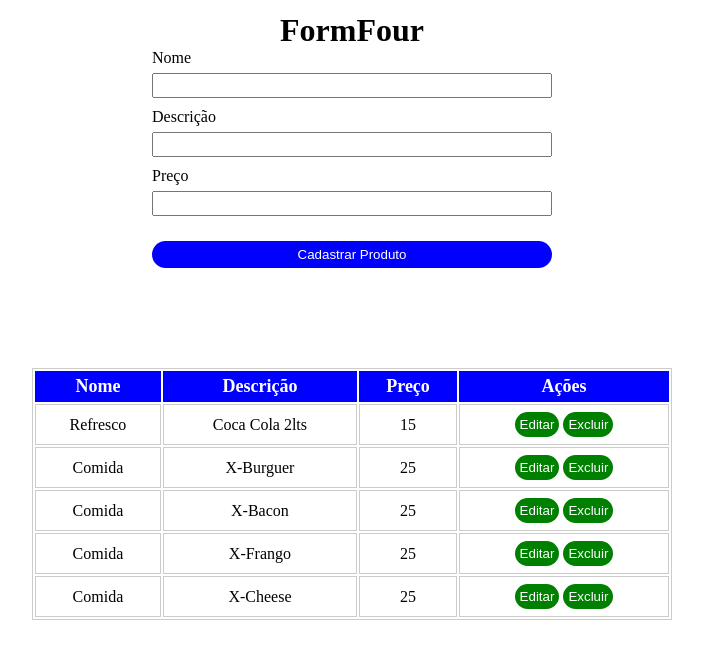
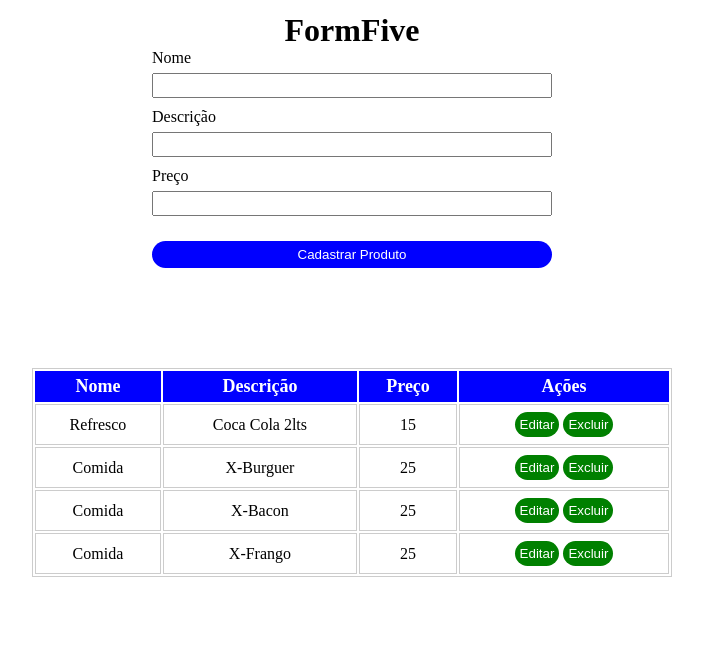
Before and after one commit to GabrielProjec/FormLive, a React (Vite) app: page / in a window 1280 px wide. Shown: the top 656 px of the page, without its empty margins (288-991 px from the left). Built offline with nearby package versions, Linux system fonts and the light colour scheme; data requests are answered from the project's data file.

Commit message:
pageFormFive

```diff
--- a/db.json
+++ b/db.json
@@ -23,12 +23,6 @@
       "nome": "Comida",
       "descricao": "X-Frango",
       "preco": "25"
-    },
-    {
-      "id": "cbe7",
-      "nome": "Comida",
-      "descricao": "X-Cheese",
-      "preco": "25"
     }
   ]
 }
--- a/src/App.tsx
+++ b/src/App.tsx
@@ -1,9 +1,9 @@
-import FormFour from "./components/FormFour"
+import FormFive from "./components/FormFive"
 
 function App() {
   return (
     <>
-      <FormFour />
+      <FormFive />
     </>
   )
 }
--- /dev/null
+++ b/src/components/FormFive/index.tsx
@@ -0,0 +1,241 @@
+import { useState, useEffect } from 'react';
+import { useForm } from 'react-hook-form'
+import {z} from 'zod'
+import {zodResolver} from '@hookform/resolvers/zod'
+import './styles.css'
+
+// CONFIG
+import api from '../../config/api';
+
+// COMPONENT
+import Loading from '../Loading/Loading';
+
+// ALERTS
+import Swal from 'sweetalert2';
+
+// Definição do esquema de validação com Zod
+const produtoSchema = z.object({
+    id: z.number().optional(),
+    nome: z.string().min(3, 'O nome deve ter pelo menos 3 caracteres'),
+    descricao: z.string().min(5, 'A descrição deve ter pelo menos 5 caracteres'),
+    preco: z.string().regex(/^\d+(\.\d{1,2})?$/, 'O preço deve ser um número válido'),
+});
+
+type Produto = z.infer<typeof produtoSchema>;
+
+function FormFive() {
+    const {
+        register,
+        handleSubmit,
+        reset,
+        formState: { errors },
+    } = useForm<Produto>({
+        resolver: zodResolver(produtoSchema),
+    })
+    const [produtos, setProdutos] = useState<Produto[]>([]);
+    const [produtoId, setProdutoId] = useState<number | null>(null);
+    const [loading, setLoading] = useState(true)
+
+    useEffect(() => {
+        listaProdutos();
+    }, []);
+
+    {/* LISTA PRODUTOS */ }
+    const listaProdutos = async () => {
+        try {
+            const response = await api.get('/produtos', {
+            });
+            setProdutos(response.data);
+            setLoading(false);
+        } catch (error) {
+            console.log('Erro ao buscar os dados', error);
+        }
+    };
+
+    {/* ADICIONA PRODUTO */ }
+    const adicionarProduto = async (data: Produto) => {
+        try {
+            const response = await api.post('/produtos/',
+                data
+            );
+            setProdutos((prevProdutos) => [...prevProdutos, response.data]);
+            Swal.fire({
+                position: "center",
+                icon: "success",
+                title: "Produto adicionado com sucesso",
+                showConfirmButton: false,
+                timer: 1500
+            });
+            // Limpar os valores do formulário
+            reset({
+                nome: "",
+                descricao: "",
+                preco: "",
+            });
+        } catch (error) {
+            console.log('Erro ao adicionar os dados', error);
+        }
+    };
+
+    {/* ATUALIZAR PRODUTO */ }
+    const atualizarProduto = async (data: Produto) => {
+        if (!produtoId) return; // Verifica se o produtoId está definido
+
+        try {
+            // Envia a atualização para a API
+            const response = await api.put(`/produtos/${produtoId}`, data);
+            const produtoAtualizado = response.data;
+
+            // Atualiza o estado local de produtos
+            setProdutos((prevProdutos) =>
+                prevProdutos.map((produto) =>
+                    produto.id === produtoId ? produtoAtualizado : produto
+                )
+            );
+
+            // Limpa o ID do produto sendo editado
+            setProdutoId(null);
+
+            // Limpa o formulário
+            reset({
+                nome: "",
+                descricao: "",
+                preco: "",
+            });
+
+            // Exibe mensagem de sucesso
+            Swal.fire({
+                position: "center",
+                icon: "success",
+                title: "Produto atualizado com sucesso",
+                showConfirmButton: false,
+                timer: 1500,
+            });
+        } catch (error) {
+            console.error('Erro ao atualizar os dados', error);
+
+            // Exibe mensagem de erro (opcional)
+            Swal.fire({
+                position: "center",
+                icon: "error",
+                title: "Erro ao atualizar o produto",
+                text: "Verifique os dados e tente novamente.",
+                showConfirmButton: true,
+            });
+        }
+    };
+
+    const editarProduto = (produto: Produto) => {
+        // Atualiza os valores no formulário
+        reset({
+            nome: produto.nome || "",
+            descricao: produto.descricao || "",
+            preco: produto.preco || "",
+        });
+        setProdutoId(produto.id || null);
+    }
+
+    {/* DELETAR PRODUTO */ }
+    const deletarProduto = async (id: number) => {
+        Swal.fire({
+            title: "Você tem certeza?",
+            text: "Não será possível reverter esta ação!",
+            icon: "warning",
+            showCancelButton: true,
+            confirmButtonColor: "#3085d6",
+            cancelButtonColor: "#d33",
+            confirmButtonText: "Sim, deletar!",
+            cancelButtonText: "Cancelar",
+        }).then(async (result) => {
+            if (result.isConfirmed) {
+                try {
+                    await api.delete(`/produtos/${id}`);
+                    Swal.fire("Deletado!", "O Produto foi deletada.", "success");
+                    setProdutos((prevProdutos) =>
+                        prevProdutos.filter((produto) => produto.id !== id)
+                    );
+                } catch (error) {
+                    console.log('Erro ao excluir o produto', error);
+                }
+            }
+        });
+    };
+
+    return (
+        <div className='container'>
+            <h1>FormFive</h1>
+            <form className="form_container" onSubmit={handleSubmit(produtoId ? atualizarProduto : adicionarProduto)}>
+                <label className="text">Nome</label>
+                <input
+                    className={`input_text`}
+                    {...register("nome")}
+                />
+                {errors.nome && <span className="error-message">{errors.nome.message}</span>}
+
+                <label className="text">Descrição</label>
+                <input
+                    className={`input_text`}
+                    {...register("descricao")}
+                />
+                {errors.descricao && (
+                    <span className="error-message">{errors.descricao.message}</span>
+                )}
+
+                <label className="text">Preço</label>
+                <input
+                    className={`input_text`}
+                    {...register("preco")}
+                />
+                {errors.preco && <span className="error-message">{errors.preco.message}</span>}
+
+                <button type="submit">
+                    {produtoId ? "Atualizar Produto" : "Cadastrar Produto"}
+                </button>
+            </form>
+            <table className='tableContainer'>
+                <thead>
+                    <tr>
+                        <th>Nome</th>
+                        <th>Descrição</th>
+                        <th>Preço</th>
+                        <th>Ações</th>
+                    </tr>
+                </thead>
+                <tbody className='bodyItems'>
+                    {loading ? (
+                        <tr>
+                            <td colSpan={6}>
+                                <Loading />
+                            </td>
+                        </tr>
+                    ) :
+                        produtos.length > 0 ? (
+                            produtos.map((produto) => (
+                                <tr key={produto.id}>
+                                    <td>{produto.nome}</td>
+                                    <td>{produto.descricao}</td>
+                                    <td>{produto.preco}</td>
+                                    <td>
+                                        <button onClick={() => editarProduto(produto)}>Editar</button>
+                                        <button onClick={() => {
+                                            if (produto.id !== undefined) {
+                                                deletarProduto(produto.id);
+                                            } else {
+                                                console.error("O ID do produto está indefinido.");
+                                            }
+                                        }}>Excluir</button>
+                                    </td>
+                                </tr>
+                            ))
+                        ) : (
+                            <td>
+                                <p>Não há produtos cadastrados</p>
+                            </td>
+                        )}
+                </tbody>
+            </table>
+        </div>
+    );
+}
+
+export default FormFive;
--- /dev/null
+++ b/src/components/FormFive/styles.css
@@ -0,0 +1,77 @@
+.container {
+    width: 100%;
+    height: 50%;
+    display: flex;
+    align-items: center;
+    justify-content: center;
+    flex-direction: column;
+    margin: auto;
+}
+
+.container h1 {
+    margin-top: 12px;
+}
+
+/* FORMULARIO  */
+.form_container {
+    display: flex;
+    flex-direction: column;
+    width: 400px;
+    margin-bottom: 100px;
+
+}
+
+.text {
+    margin-bottom: 6px;
+}
+
+.input_text {
+    margin-bottom: 10px;
+    padding: 3px;
+}
+
+.form_container button {
+    padding: 6px;
+    background-color: blue;
+    color: white;
+    border-radius: 25px;
+    border: none;
+    margin-top: 15px;
+}
+
+.error-message {
+    color: red;
+}
+
+/* TABELA */
+
+
+.tableContainer {
+    border: 1px solid #CCC;
+    width: 50%;
+}
+
+.tableContainer thead {
+    background-color: blue;
+    color: white;
+    font-size: 18px;
+}
+
+.tableContainer thead tr th {
+    padding: 5px;
+}
+
+.bodyItems tr td {
+    border: 1px solid #CCC;
+    text-align: center;
+    padding: 5px;
+}
+
+.bodyItems tr td button {
+    border: none;
+    color: white;
+    background-color: green;
+    padding: 5px;
+    margin: 2px;
+    border-radius: 20px;
+}
```
